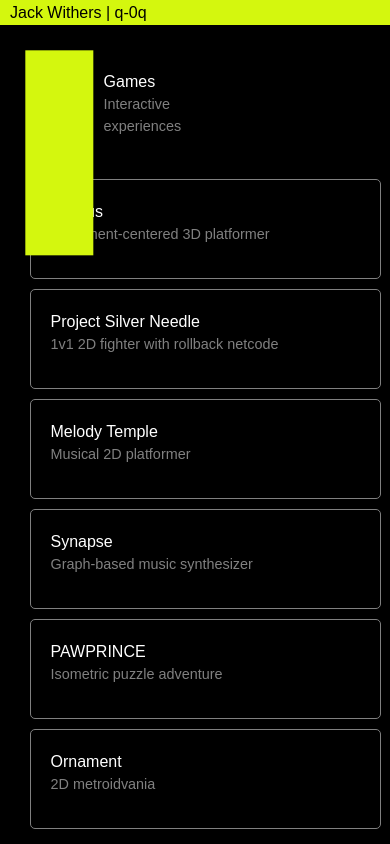
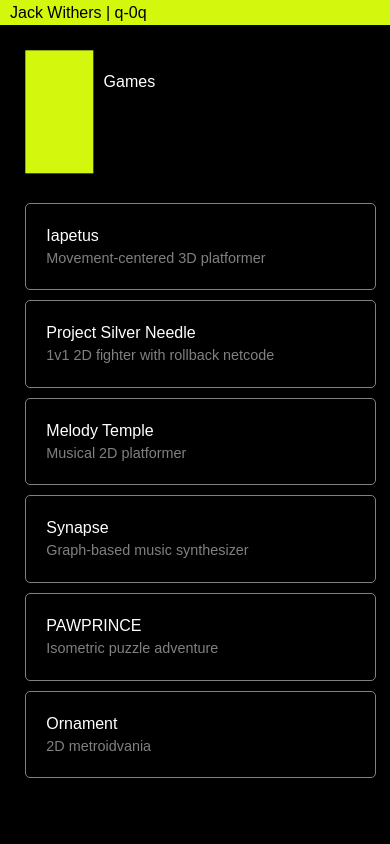
Before and after one commit to q-0q/website, a Next.js app: page /games in a window 390 px wide. Built offline with nearby package versions, Linux system fonts and the light colour scheme.

Commit message:
feat: game items styling

```diff
--- a/app/globals.css
+++ b/app/globals.css
@@ -47,15 +47,7 @@ body {
   z-index: -1;
 
   width: 700px;
-  top: calc(var(--vh, 1vh) * 5);
-  left: 300px;
+  max-width: 90vw;
+  top: calc(var(--vh, 1vh) * 24);
+  left: calc(var(--vh, 1vh) * 3);
 }
-
-/* Example breakpoint for smaller screens */
-@media (max-width: 768px) {
-  .subpage {
-    width: 90vw;
-    top: 20vh;
-    left: 5vw;
-  }
-}
--- a/component/game-list-item.tsx
+++ b/component/game-list-item.tsx
@@ -22,7 +22,7 @@ const styles: {
 } = {
   container: {
     width: "100%",
-    height: "100px",
+    // height: "100px",
     borderColor: "gray",
     borderWidth: "1px",
     borderRadius: "5px",
@@ -30,7 +30,7 @@ const styles: {
     flexDirection: "column",
     // background: "red",
     padding: "20px",
-    margin: "10px",
+    marginBottom: "10px",
   },
   title: {
     // paddingTop: "20px",
--- a/component/menu-item.tsx
+++ b/component/menu-item.tsx
@@ -119,7 +119,7 @@ export default function MenuItem({ index, title, description, slug }: MenuItemPr
           <div style={styles.shape} onClick={handleClick} ref={shapeRef}></div>
           <div style={styles.text}>
             <p onClick={handleClick} style={styles.name}>{title}</p>
-            <p style={styles.description}>{description} </p>
+            {/* <p style={styles.description}>{description} </p> */}
           </div>
         </div>
       </div>
@@ -238,15 +238,12 @@ export default function MenuItem({ index, title, description, slug }: MenuItemPr
           tl.to(transitionContainerRef.current, {
             duration: xCloseDuration,
             y: 0,
-          })
-          .to(
-            transitionContainerRef.current,
-            {
+            height: "25%",
+          }).to(transitionContainerRef.current, {
             x: computeOpenXDestination(index),
             opacity: 1,
             duration: xCloseDuration,
-            },
-          );
+          });
         } else {
           tl.to(transitionContainerRef.current, {
             height: "25%",
@@ -277,17 +274,21 @@ export default function MenuItem({ index, title, description, slug }: MenuItemPr
             gsap.to(mouseMoveContainerRef.current, {
                 x: 0,
             });
-            tl.to(transitionContainerRef.current, {
+            tl.to(
+              transitionContainerRef.current,
+              {
                 x: computeClosedXDestination(),
                 opacity: 1,
                 duration: xCloseDuration,
-            }, "+=" + scaleDuration.toString())
-            .to(transitionContainerRef.current, {
+            },
+            "+=" + scaleDuration.toString()
+        ).to(transitionContainerRef.current, {
+            height: "15%",
               y: computeClosedYDestination(),
               onComplete: () => {
-                    router.push(slug)
+                router.push(slug);
                 setMenuState(MenuState.Closed);
-                }
+              },
             });
         } else {
             tl.to(transitionContainerRef.current, {
@@ -320,7 +321,8 @@ export default function MenuItem({ index, title, description, slug }: MenuItemPr
                 x: computeClosedXDestination(),
                 opacity: 1,
                 y: computeClosedYDestination(),
-                duration: 0.1
+                // duration: 0.1,
+                height: "15%"
               }
             );
 
```
Lines whose indentation alone changed are shown as unchanged.
